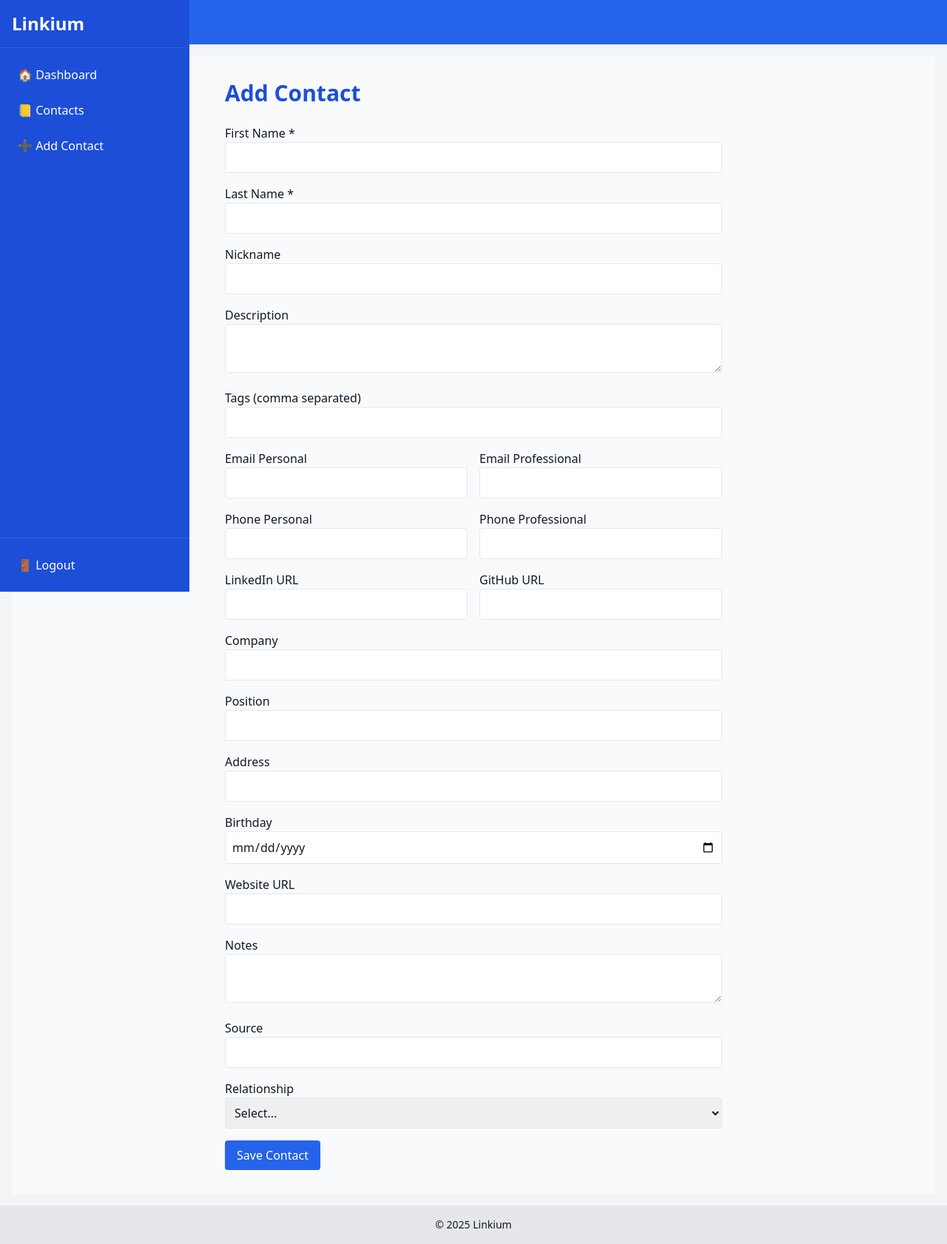
After one commit to zamk-paw/Linkium, a PHP site: page /dashboard/addContact in a window 1280 px wide. The commit adds this page. Shown: the whole page at 74% size. Run offline with PHP 8.4, Linux system fonts and the light colour scheme; the visitor is signed in with stand-in values (Sample User, id 1); some libraries are stand-ins or nearby versions.

Commit message:
feat(contact): add contact creation form and handle optional fields

```diff
--- a/src/app/controllers/DashboardController.php
+++ b/src/app/controllers/DashboardController.php
@@ -1,6 +1,7 @@
 <?php
 require_once 'app/controllers/BaseController.php';
 require_once 'app/models/Contact.php';
+require_once 'core/Database.php';
 
 class DashboardController extends BaseController {
 
@@ -11,9 +12,41 @@ class DashboardController extends BaseController {
 
     public function contacts(): void {
         $this->requireLogin();
-
-	$contacts = Contact::allByUser($_SESSION['user_id']);
-
+        $contacts = Contact::allByUser($_SESSION['user_id']);
         include 'app/views/dashboard/contacts.php';
     }
+
+    // Display the form to add a new contact
+    public function addContact(): void {
+        $this->requireLogin();
+        include 'app/views/dashboard/add_contact.php';
+    }
+
+    // Handle the form submission to store a new contact
+    public function storeContact(): void {
+        $this->requireLogin();
+
+        if ($_SERVER['REQUEST_METHOD'] === 'POST') {
+            $firstName = trim($_POST['first_name'] ?? '');
+            $lastName = trim($_POST['last_name'] ?? '');
+
+            // First name and last name are required
+            if ($firstName && $lastName) {
+                // Use the model to insert the new contact
+                Contact::create($_POST, $_SESSION['user_id']);
+
+                // Redirect to the contacts page after insertion
+                header('Location: /dashboard/contacts');
+                exit;
+            } else {
+                // Show error and reload the form if required fields are missing
+                $error = "First name and last name are required.";
+                include 'app/views/dashboard/add_contact.php';
+            }
+        } else {
+            // Redirect to the add contact form if the request is not POST
+            header('Location: /dashboard/addContact');
+            exit;
+        }
+    }
 }
--- a/src/app/models/Contact.php
+++ b/src/app/models/Contact.php
@@ -22,15 +22,29 @@ class Contact {
         $this->emailProfessional = $emailProfessional;
     }
 
-    public function getId(): int { return $this->id; }
-    public function getFullName(): string { return $this->firstName . ' ' . $this->lastName; }
-    public function getEmailPersonal(): ?string { return $this->emailPersonal; }
-    public function getEmailProfessional(): ?string { return $this->emailProfessional; }
+    public function getId(): int {
+        return $this->id;
+    }
 
-    public static function all(): array {
+    public function getFullName(): string {
+        return $this->firstName . ' ' . $this->lastName;
+    }
+
+    public function getEmailPersonal(): ?string {
+        return $this->emailPersonal;
+    }
+
+    public function getEmailProfessional(): ?string {
+        return $this->emailProfessional;
+    }
+
+    // Get all contacts for a specific user
+    public static function allByUser(int $userId): array {
         $pdo = Database::getInstance();
-        $stmt = $pdo->query("SELECT id, first_name, last_name, email_personal, email_professional FROM contacts");
+        $stmt = $pdo->prepare("SELECT id, first_name, last_name, email_personal, email_professional FROM contacts WHERE user_id = ?");
+        $stmt->execute([$userId]);
         $rows = $stmt->fetchAll(PDO::FETCH_ASSOC);
+
         $contacts = [];
         foreach ($rows as $row) {
             $contacts[] = new Contact(
@@ -44,22 +58,39 @@ class Contact {
         return $contacts;
     }
 
-    public static function allByUser(int $userId): array {
+public static function create(array $data, int $userId): bool {
     $pdo = Database::getInstance();
-    $stmt = $pdo->prepare("SELECT id, first_name, last_name, email_personal, email_professional FROM contacts WHERE user_id = ?");
-    $stmt->execute([$userId]);
-    $rows = $stmt->fetchAll(PDO::FETCH_ASSOC);
-    $contacts = [];
-    foreach ($rows as $row) {
-        $contacts[] = new Contact(
-            $row['id'],
-            $row['first_name'],
-            $row['last_name'],
-            $row['email_personal'],
-            $row['email_professional']
-        );
-    }
-    return $contacts;
+
+    $birthday = !empty($data['birthday']) ? $data['birthday'] : null;
+    $relationship = !empty($data['relationship']) ? $data['relationship'] : null;
+
+    $stmt = $pdo->prepare("INSERT INTO contacts (
+        user_id, first_name, last_name, nickname, description, tags, email_personal, email_professional,
+        phone_personal, phone_professional, linkedin_url, github_url, company, position, address,
+        birthday, website_url, notes, source, relationship
+    ) VALUES (?,?,?,?,?,?,?,?,?,?,?,?,?,?,?,?,?,?,?,?)");
+
+    return $stmt->execute([
+        $userId,
+        $data['first_name'],
+        $data['last_name'],
+        $data['nickname'] ?? null,
+        $data['description'] ?? null,
+        $data['tags'] ?? null,
+        $data['email_personal'] ?? null,
+        $data['email_professional'] ?? null,
+        $data['phone_personal'] ?? null,
+        $data['phone_professional'] ?? null,
+        $data['linkedin_url'] ?? null,
+        $data['github_url'] ?? null,
+        $data['company'] ?? null,
+        $data['position'] ?? null,
+        $data['address'] ?? null,
+        $birthday,
+        $data['website_url'] ?? null,
+        $data['notes'] ?? null,
+        $data['source'] ?? null,
+        $relationship
+    ]);
 }
-
 }
--- /dev/null
+++ b/src/app/views/dashboard/add_contact.php
@@ -0,0 +1,128 @@
+<?php include 'app/views/layouts/header.php'; ?>
+<div class="flex min-h-screen bg-gray-50">
+    <?php include 'app/views/layouts/sidebar.php'; ?>
+
+    <main class="ml-64 flex-1 p-8">
+        <h1 class="text-3xl font-bold text-blue-700 mb-6">Add Contact</h1>
+
+        <?php if (!empty($error)): ?>
+            <div class="bg-red-100 text-red-700 p-3 rounded mb-4">
+                <?= htmlspecialchars($error) ?>
+            </div>
+        <?php endif; ?>
+
+        <!-- Contact creation form -->
+        <form action="/dashboard/storeContact" method="POST" class="space-y-4 max-w-2xl">
+            <!-- Required fields -->
+            <div>
+                <label class="block font-medium">First Name *</label>
+                <input type="text" name="first_name" required class="w-full border p-2 rounded">
+            </div>
+            <div>
+                <label class="block font-medium">Last Name *</label>
+                <input type="text" name="last_name" required class="w-full border p-2 rounded">
+            </div>
+
+            <!-- Optional fields -->
+            <div>
+                <label class="block font-medium">Nickname</label>
+                <input type="text" name="nickname" class="w-full border p-2 rounded">
+            </div>
+            <div>
+                <label class="block font-medium">Description</label>
+                <textarea name="description" class="w-full border p-2 rounded"></textarea>
+            </div>
+            <div>
+                <label class="block font-medium">Tags (comma separated)</label>
+                <input type="text" name="tags" class="w-full border p-2 rounded">
+            </div>
+
+            <!-- Emails -->
+            <div class="grid grid-cols-1 md:grid-cols-2 gap-4">
+                <div>
+                    <label class="block font-medium">Email Personal</label>
+                    <input type="email" name="email_personal" class="w-full border p-2 rounded">
+                </div>
+                <div>
+                    <label class="block font-medium">Email Professional</label>
+                    <input type="email" name="email_professional" class="w-full border p-2 rounded">
+                </div>
+            </div>
+
+            <!-- Phones -->
+            <div class="grid grid-cols-1 md:grid-cols-2 gap-4">
+                <div>
+                    <label class="block font-medium">Phone Personal</label>
+                    <input type="text" name="phone_personal" class="w-full border p-2 rounded">
+                </div>
+                <div>
+                    <label class="block font-medium">Phone Professional</label>
+                    <input type="text" name="phone_professional" class="w-full border p-2 rounded">
+                </div>
+            </div>
+
+            <!-- Socials -->
+            <div class="grid grid-cols-1 md:grid-cols-2 gap-4">
+                <div>
+                    <label class="block font-medium">LinkedIn URL</label>
+                    <input type="text" name="linkedin_url" class="w-full border p-2 rounded">
+                </div>
+                <div>
+                    <label class="block font-medium">GitHub URL</label>
+                    <input type="text" name="github_url" class="w-full border p-2 rounded">
+                </div>
+            </div>
+
+            <!-- Company and position -->
+            <div>
+                <label class="block font-medium">Company</label>
+                <input type="text" name="company" class="w-full border p-2 rounded">
+            </div>
+            <div>
+                <label class="block font-medium">Position</label>
+                <input type="text" name="position" class="w-full border p-2 rounded">
+            </div>
+
+            <!-- Address and birthday -->
+            <div>
+                <label class="block font-medium">Address</label>
+                <input type="text" name="address" class="w-full border p-2 rounded">
+            </div>
+            <div>
+                <label class="block font-medium">Birthday</label>
+                <input type="date" name="birthday" class="w-full border p-2 rounded">
+            </div>
+
+            <!-- Website and notes -->
+            <div>
+                <label class="block font-medium">Website URL</label>
+                <input type="text" name="website_url" class="w-full border p-2 rounded">
+            </div>
+            <div>
+                <label class="block font-medium">Notes</label>
+                <textarea name="notes" class="w-full border p-2 rounded"></textarea>
+            </div>
+
+            <!-- Source and relationship -->
+            <div>
+                <label class="block font-medium">Source</label>
+                <input type="text" name="source" class="w-full border p-2 rounded">
+            </div>
+            <div>
+                <label class="block font-medium">Relationship</label>
+                <select name="relationship" class="w-full border p-2 rounded">
+                    <option value="">Select...</option>
+                    <option value="pro">Professional</option>
+                    <option value="perso">Personal</option>
+                    <option value="other">Other</option>
+                </select>
+            </div>
+
+            <!-- Submit button -->
+            <button type="submit" class="bg-blue-600 text-white px-4 py-2 rounded hover:bg-blue-500">
+                Save Contact
+            </button>
+        </form>
+    </main>
+</div>
+<?php include 'app/views/layouts/footer.php'; ?>
--- a/src/app/views/layouts/sidebar.php
+++ b/src/app/views/layouts/sidebar.php
@@ -7,8 +7,11 @@
            class="block p-2 rounded hover:bg-blue-600 transition">🏠 Dashboard</a>
         <a href="/dashboard/contacts"
            class="block p-2 rounded hover:bg-blue-600 transition">📒 Contacts</a>
-        <!-- plus tard : entités, stats, etc -->
-    </nav>
+	<a href="/dashboard/addContact" class="flex items-center p-2 hover:bg-blue-600 rounded transition">
+  ➕ Add Contact
+</a>
+
+</nav>
     <div class="p-4 border-t border-blue-600">
         <a href="/auth/logout"
            class="block p-2 rounded hover:bg-blue-600 transition">🚪 Logout</a>
```
